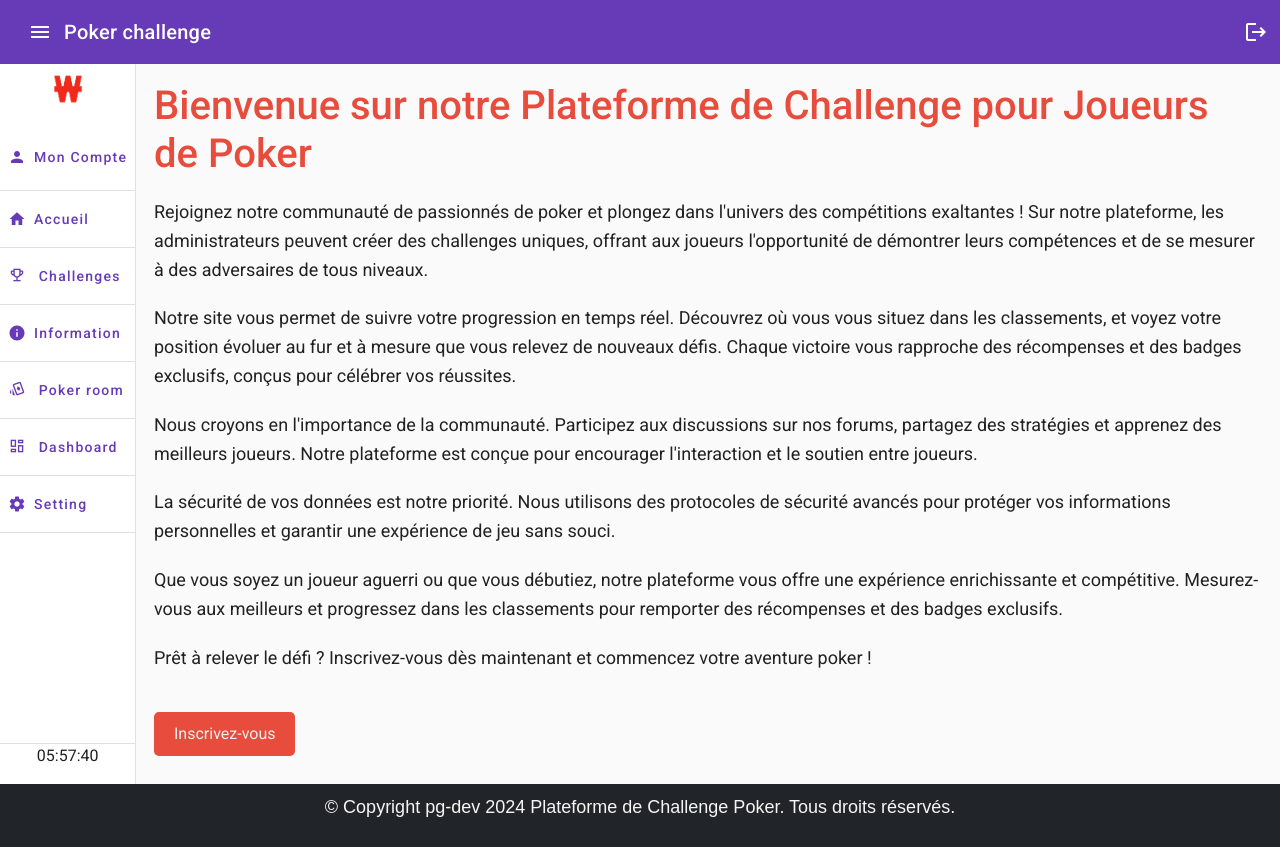
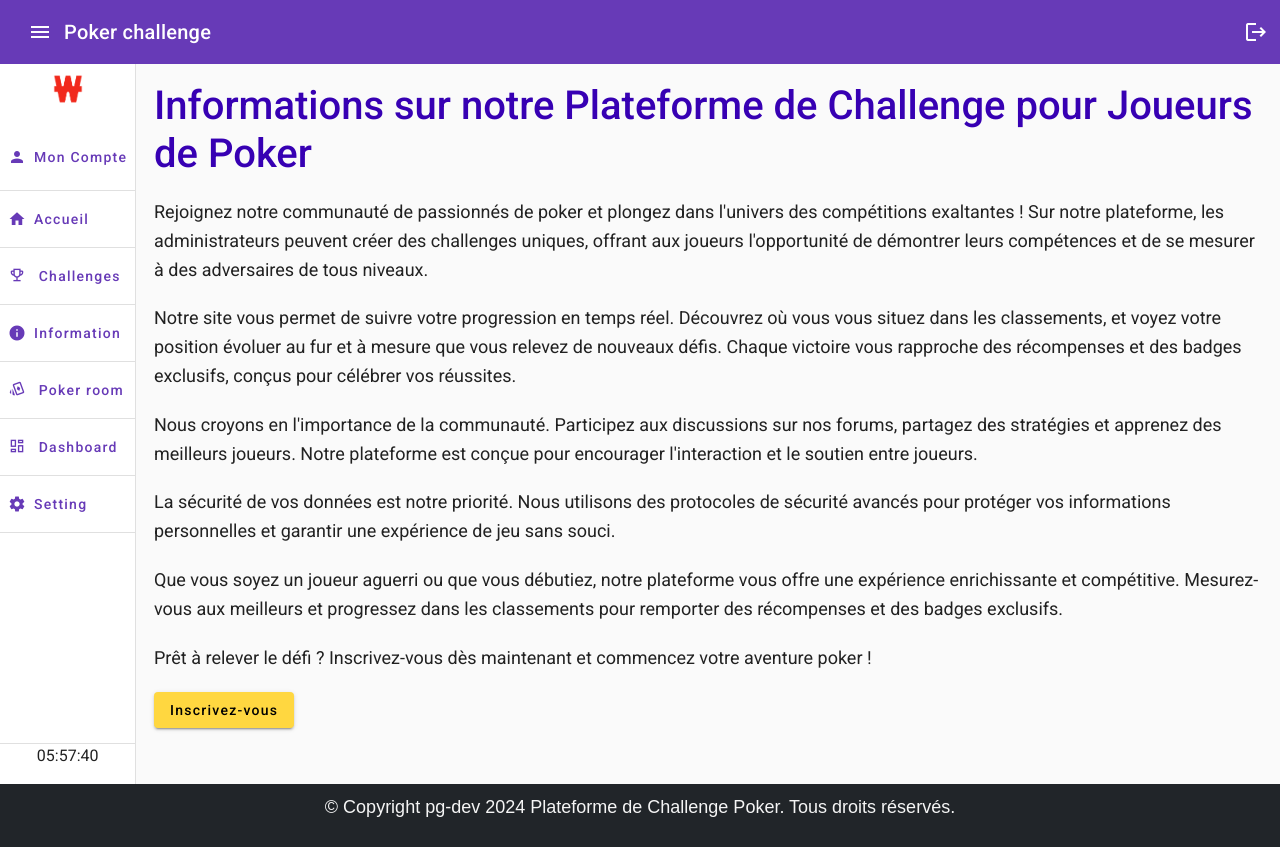
Before and after one commit to pierregirou/poker-challenge, an Angular app: page /information in a window 1280 px wide. Built offline with nearby package versions, Linux system fonts and the light colour scheme.

Commit message:
text information component

```diff
--- a/src/app/information/information.component.css
+++ b/src/app/information/information.component.css
@@ -5,7 +5,7 @@
     text-align: center;
 }
 h1 {
-    color: #e74c3c;
+    color: #3700b3;
     margin-bottom: 20px;
 }
 p {
@@ -13,15 +13,3 @@ p {
     line-height: 1.6;
     margin-bottom: 20px;
 }
-.button {
-    display: inline-block;
-    padding: 10px 20px;
-    margin-top: 20px;
-    background-color: #e74c3c;
-    color: #ecf0f1;
-    text-decoration: none;
-    border-radius: 5px;
-}
-.button:hover {
-    background-color: #c0392b;
-}
--- a/src/app/information/information.component.html
+++ b/src/app/information/information.component.html
@@ -1,10 +1,10 @@
 <ng-container>
-    <h1>Bienvenue sur notre Plateforme de Challenge pour Joueurs de Poker</h1>
+    <h1>Informations sur notre Plateforme de Challenge pour Joueurs de Poker</h1>
     <p>Rejoignez notre communauté de passionnés de poker et plongez dans l'univers des compétitions exaltantes ! Sur notre plateforme, les administrateurs peuvent créer des challenges uniques, offrant aux joueurs l'opportunité de démontrer leurs compétences et de se mesurer à des adversaires de tous niveaux.</p>
     <p>Notre site vous permet de suivre votre progression en temps réel. Découvrez où vous vous situez dans les classements, et voyez votre position évoluer au fur et à mesure que vous relevez de nouveaux défis. Chaque victoire vous rapproche des récompenses et des badges exclusifs, conçus pour célébrer vos réussites.</p>
     <p>Nous croyons en l'importance de la communauté. Participez aux discussions sur nos forums, partagez des stratégies et apprenez des meilleurs joueurs. Notre plateforme est conçue pour encourager l'interaction et le soutien entre joueurs.</p>
     <p>La sécurité de vos données est notre priorité. Nous utilisons des protocoles de sécurité avancés pour protéger vos informations personnelles et garantir une expérience de jeu sans souci.</p>
     <p>Que vous soyez un joueur aguerri ou que vous débutiez, notre plateforme vous offre une expérience enrichissante et compétitive. Mesurez-vous aux meilleurs et progressez dans les classements pour remporter des récompenses et des badges exclusifs.</p>
     <p>Prêt à relever le défi ? Inscrivez-vous dès maintenant et commencez votre aventure poker !</p>
-    <a href="admin" class="button">Inscrivez-vous</a>
+    <button mat-raised-button routerLink="admin" color="accent">Inscrivez-vous</button>
 </ng-container>
```
Also changed, not shown: src/app/information/information.component.ts (+6 -1 lines).
